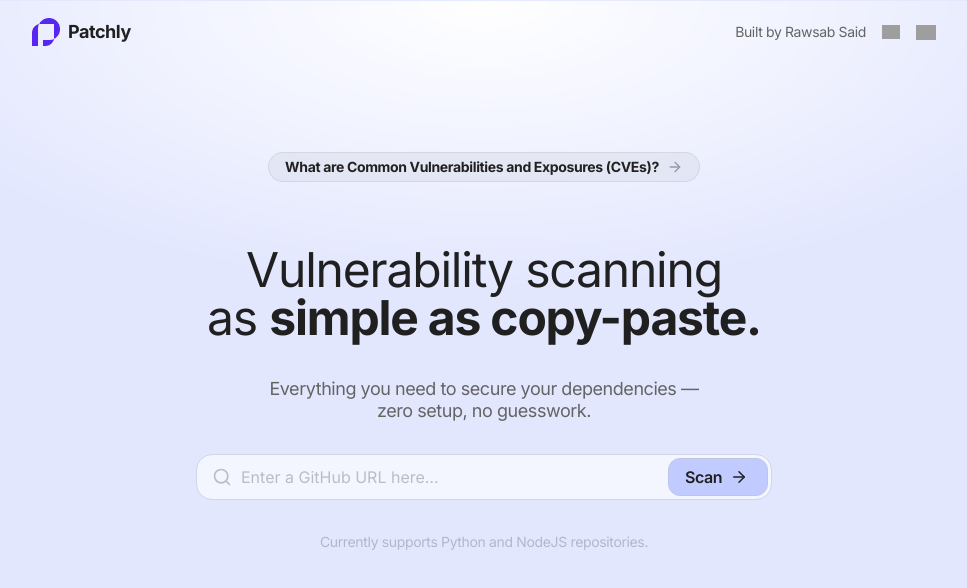
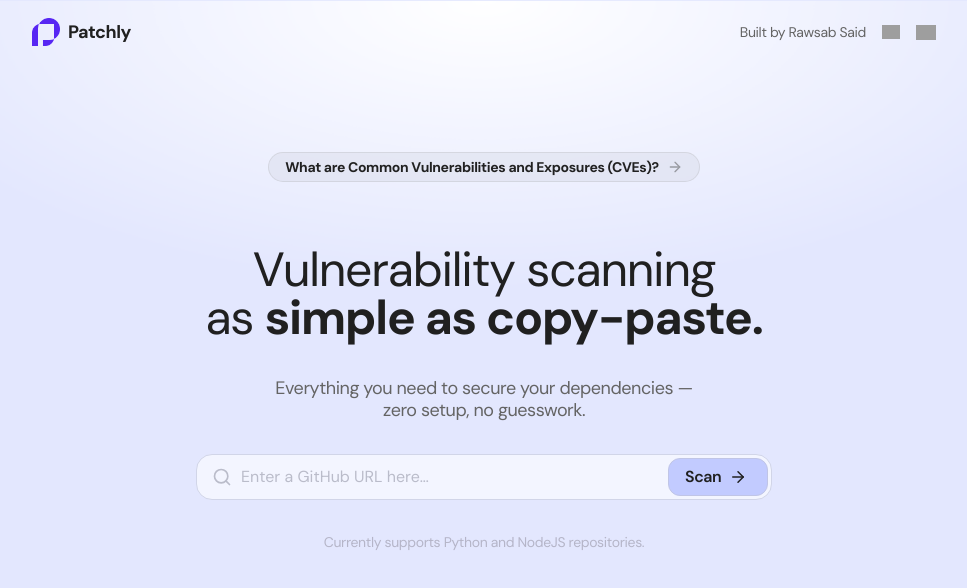
Before and after one commit to rawsab/patchly, a Next.js app in the folder frontend/: page / in a window 1280 px wide. Shown: the top 588 px of the page, without its empty margins (156-1123 px from the left). Built offline with nearby package versions, Linux system fonts and the light colour scheme; no server answers; grey boxes are pictures that could not be loaded.

Commit message:
font optimization

```diff
--- a/frontend/src/app/globals.css
+++ b/frontend/src/app/globals.css
@@ -1,16 +1,11 @@
-@import url('https://fonts.googleapis.com/css2?family=DM+Sans:ital,opsz,wght@0,9..40,100..1000;1,9..40,100..1000&display=swap');
 @import 'tailwindcss';
 
 :root {
   --background: #ffffff;
   --foreground: #202020;
-  --font-sans: 'DM Sans', Arial, Helvetica, sans-serif;
-}
-
-@theme inline {
+  --font-sans: var(--font-dm-sans);
   --color-background: var(--background);
   --color-foreground: var(--foreground);
-  --font-sans: var(--font-sans);
   --font-mono: var(--font-geist-mono);
 }
 
--- a/frontend/src/app/layout.tsx
+++ b/frontend/src/app/layout.tsx
@@ -1,8 +1,12 @@
 import type { Metadata } from 'next';
-import { Inter } from 'next/font/google';
+import { DM_Sans } from 'next/font/google';
 import './globals.css';
 
-const inter = Inter({ subsets: ['latin'] });
+const dmSans = DM_Sans({
+  subsets: ['latin'],
+  display: 'swap',
+  variable: '--font-dm-sans',
+});
 
 export const metadata: Metadata = {
   title: 'Patchly | Remote Codebase Auditor',
@@ -14,8 +18,8 @@ export const metadata: Metadata = {
 
 export default function RootLayout({ children }: { children: React.ReactNode }) {
   return (
-    <html lang="en">
-      <body className={inter.className}>{children}</body>
+    <html lang="en" className={dmSans.variable}>
+      <body className="font-sans">{children}</body>
     </html>
   );
 }
```
